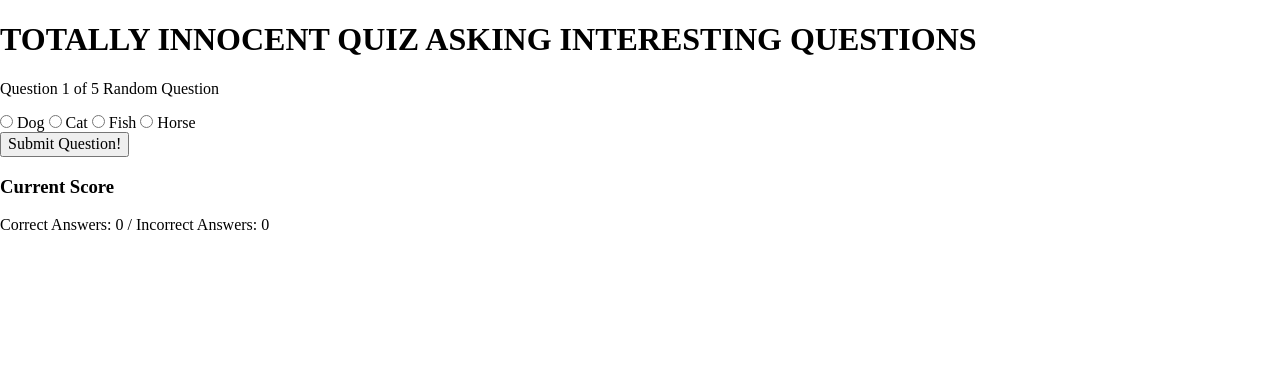
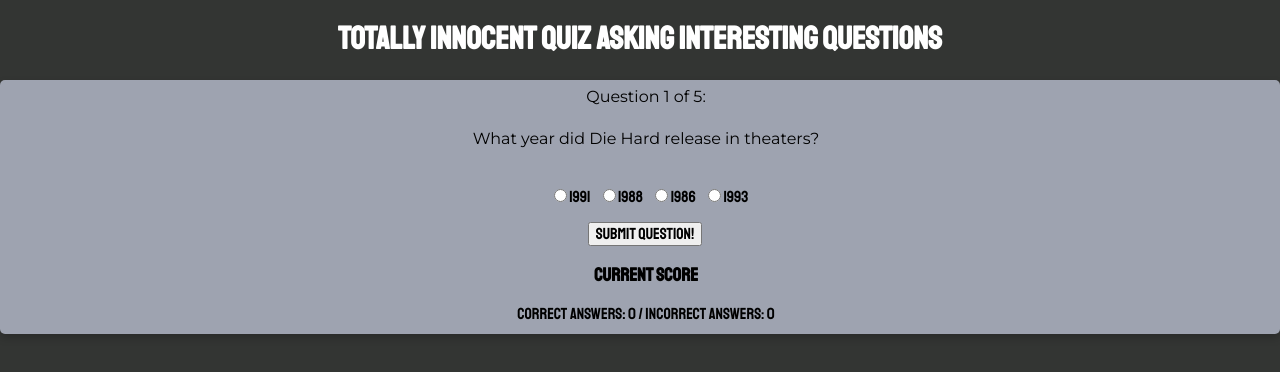
Before and after one commit to thinkful-ei-tiger/elijah-john-steven-quiz-app, a plain HTML site: page index.html in a window 1280 px wide. Both pictures are taken after a click on the button "Start Quiz!". Drawn offline with nearby package versions, Linux system fonts and the light colour scheme.

Commit message:
Files as of 10/21 1PM, with updated To-Do markdown

```diff
--- a/app.css
+++ b/app.css
@@ -1,8 +1,107 @@
-/* Your styles should be mobile-first and responsive */
+/* https://github.com/andreacardybailey/responsive_example/blob/master/styles/responsive-base.css  */
 
-/**
-  * If you are unclear on how to utilize a mobile-first, responsive technique to write your CSS, here is an example:
-  *
-  * https://github.com/andreacardybailey/responsive_example/blob/master/styles/responsive-base.css
-  *
-*/
+
+
+
+/* ====== GENERAL STYLES ======= */
+html {
+    background-color: #333533;
+}
+
+div {
+    background-color: #9EA3B0;
+}
+
+h1 {
+    text-align: center;
+    font-family: 'Staatliches', cursive;
+    color: white;
+}
+
+
+
+
+/* ====== Form Style ======= */
+
+form {
+    padding: 0 0 10px 0;
+}
+
+form h2 {
+    padding: 8px;
+    text-align: center;
+    font-family: 'Staatliches', cursive;
+}
+
+form p {
+    padding: 8px 0 0 12px;
+    font-family: 'Montserrat', sans-serif;
+}
+
+form div {
+    padding: 0 0 0 12px;
+    font-family: 'Staatliches', cursive;
+}
+
+/* ====== Question Template Style ====== */
+
+input[type="radio"] {
+    margin: 0 0 0 10px;
+}
+
+.submit-question-btn {
+    padding: 15px 0 0 10px;
+}
+
+/* Answer Template Styles */
+
+.answer-h3 {
+    padding: 8px 0 0 10px;
+    font-family: 'Montserrat', sans-serif;
+}
+
+.next-question-btn {
+    padding: 15px 0 0 10px;
+}
+
+/* ====== End Template Styles ====== */
+
+.end-h3 {
+    padding: 8px 0 0 0;
+    font-family: 'Staatliches', cursive;
+}
+
+.end-p {
+    margin: 16px 0;
+    padding: 0;
+}
+
+.try-again-button {
+    font-family: 'Staatliches', cursive;
+}
+
+/* ====== Card Styles ======= */
+
+.project-card {
+    text-align: center;
+    box-shadow: 0 4px 8px 0 rgba(0, 0, 0, 0.2);
+    border-radius: 5px;
+}
+
+.project-card:hover {
+    box-shadow: 0 8px 16px 0 rgba(0, 0, 0, 0.2);
+}
+
+/* ====== Desktop Styles ====== */
+
+@media all and (min-width: 800px) {
+    .project-card {
+        text-align: center;
+        box-shadow: 0 4px 8px 0 rgba(0, 0, 0, 0.2);
+        border-radius: 5px;
+    }
+
+    .project-card:hover {
+        box-shadow: 0 8px 16px 0 rgba(0, 0, 0, 0.2);
+    }
+}
--- a/app.js
+++ b/app.js
@@ -1,56 +1,54 @@
 const store = {
-
-    questions: [
-        {
-            question: 'Random Question',
+    questions: [{
+            question: 'What year did Die Hard release in theaters?',
             answers: [
-                'Dog',
-                'Cat',
-                'Fish',
-                'Horse'
+                '1991',
+                '1988',
+                '1986',
+                '1993'
             ],
-            correctAnswer: 'Dog'
+            correctAnswer: '1988'
         },
         {
-            question: 'Random Question',
+            question: 'What was the name of the main villain?',
             answers: [
-                'Dog',
-                'Cat',
-                'Fish',
-                'Horse'
+                'Franz Krieger',
+                'Alec Trevelyan',
+                'Hans Gruber',
+                'Aleksandr Kodoroff'
             ],
-            correctAnswer: 'Dog'
+            correctAnswer: 'Hans Gruber'
         },
         {
-            question: 'Random Question',
+            question: `What is Holly McClane's maiden name?`,
             answers: [
-                'Dog',
-                'Cat',
-                'Fish',
-                'Horse'
+                'Gianmarco',
+                'Gennaro',
+                'Galasso',
+                'Gamberini'
             ],
-            correctAnswer: 'Dog'
+            correctAnswer: 'Gennaro'
         },
         {
-            question: 'Random Question',
+            question: 'Who WAS NOT considered to play the staring role?',
             answers: [
-                'Dog',
-                'Cat',
-                'Fish',
-                'Horse'
+                'Clint Eastwood',
+                'Frank Sinatra',
+                'Charles Bronson',
+                'Mel Gibson'
             ],
-            correctAnswer: 'Dog'
+            correctAnswer: 'Charles Bronson'
         },
         {
-            question: 'Random Question',
+            question: 'Is Die Hard a Christmas movie?',
             answers: [
-                'Dog',
-                'Cat',
-                'Fish',
-                'Horse'
+                'Absolutely',
+                'Maybe',
+                'Not Sure',
+                'Definitely Not'
             ],
-            correctAnswer: 'Dog'
-        }
+            correctAnswer: 'Absolutely'
+        },
     ],
     quizStarted: false,
     questionNumber: 0,
@@ -58,7 +56,7 @@
     score: 0,
     showingQuestion: true,
 
-};
+}
 
 /**
  *
@@ -78,21 +76,24 @@
 
 function renderStartTemplate() {
     return `
-    <form class="flex-column flex-center">
+    <div class = "project-card">
+    <form>
         <h2>Are you ready to get started?</h2>
         <p>You are about to embark on a quest of knowledge involving the topic of "ENTER TOPIC HERE".
         We hope you have had your Wheaties this morning...</p>
         <p>Press the button below to begin.</p>
         <button class="start-button" type="button">Start Quiz!</button>
-    </form>`;
+    </form>
+    </div>`;
 }
 
 function renderQuestionTemplate() {
     return `
-    <form class="flex-column flex-center">
+    <div class = "project-card project-card:hover">
+    <form>
         <p class="question">
-            <span class="num">Question ${store.questionNumber + 1} of ${store.questions.length}</span>
-            ${store.questions[store.questionNumber].question}
+            <span class="num">Question ${store.questionNumber + 1} of ${store.questions.length}:</span>
+            <p>${store.questions[store.questionNumber].question}</p>
         </p>
         <div>
             <input type="radio" id="answer1" name="answer" value="${store.questions[store.questionNumber].answers[0]}" class="answer1" required>
@@ -104,29 +105,38 @@
             <input type="radio" id="answer4" name="answer" value="${store.questions[store.questionNumber].answers[3]}" class="answer4"  required>
             <label class="btn" for="answer4" class="answer4">${store.questions[store.questionNumber].answers[3]}</label>
         </div>
+        <div class='submit-question-btn'>
         <button class='submit-question-button error-checker' type='submit'>Submit Question!</button>
+        </div>
         <div>
             <h3>Current Score</h3>
             <span>Correct Answers: ${store.score} / Incorrect Answers: ${store.incorrect} </span>
         </div>
-    </form>`;
+    </form>
+    </div>`
+    ;
 }
 
 function renderAnswerTemplate() {
     return `
-    <form class="flex-column flex-center">
+    <div class = "project-card project-card:hover">
+    <form>
         <h3>${store.response}</h3>
+        <div class='next-question-btn'>
         <button class='next-question-button' type='submit'>Next Question</button>
+        </div>
         <div>
             <h3>Current Score</h3>
             <span>Correct Answers: ${store.score} / Incorrect Answers: ${store.incorrect} </span>
         </div>
-    </form>`;
+    </form>
+    </div>`;
 }
 
 function renderQuizEndTemplate() {
     return `
-    <form class="flex-column flex-center">
+    <div class = "project-card project-card:hover">
+    <form>
     <h3>${store.response}</h3>
     <div>
         <h3>Current Score</h3>
@@ -135,7 +145,8 @@
     <p>Thanks for taking our quiz! This information will be sold to REDACTED SOCIAL MEDIA COMPANY to help better target adds to users like you.</p>
     <p>Feel free to take it again to give us more data to better fit your consumption needs!</p>
     <button type="submit" class="try-again-button">Try Again!</button>
-    </form>`;
+    </form>
+    </div>`;
 }
 
 /********** RENDER FUNCTION(S) **********/
@@ -178,7 +189,7 @@
 
 function findError() {
     $('main').on('click', 'button', function (event) {
-        if ($(event.currentTarget).text() === 'Submit Question!') {
+        if ($(event.this).text() === 'Submit Question!') {
             if (!$('input[name="answer"]:checked').val()) {
                 alert("Pick an answer!");
             }
--- a/index.html
+++ b/index.html
@@ -8,6 +8,7 @@
   <title>Quiz App</title>
   <link href="https://cdnjs.cloudflare.com/ajax/libs/normalize/8.0.1/normalize.min.css" rel="stylesheet"
     type="text/css" />
+  <link href="https://fonts.googleapis.com/css2?family=Montserrat&family=Staatliches&display=swap" rel="stylesheet">
   <link href="app.css" rel="stylesheet" type="text/css" />
 </head>
 
```
Also changed, not shown: 1 other file.
